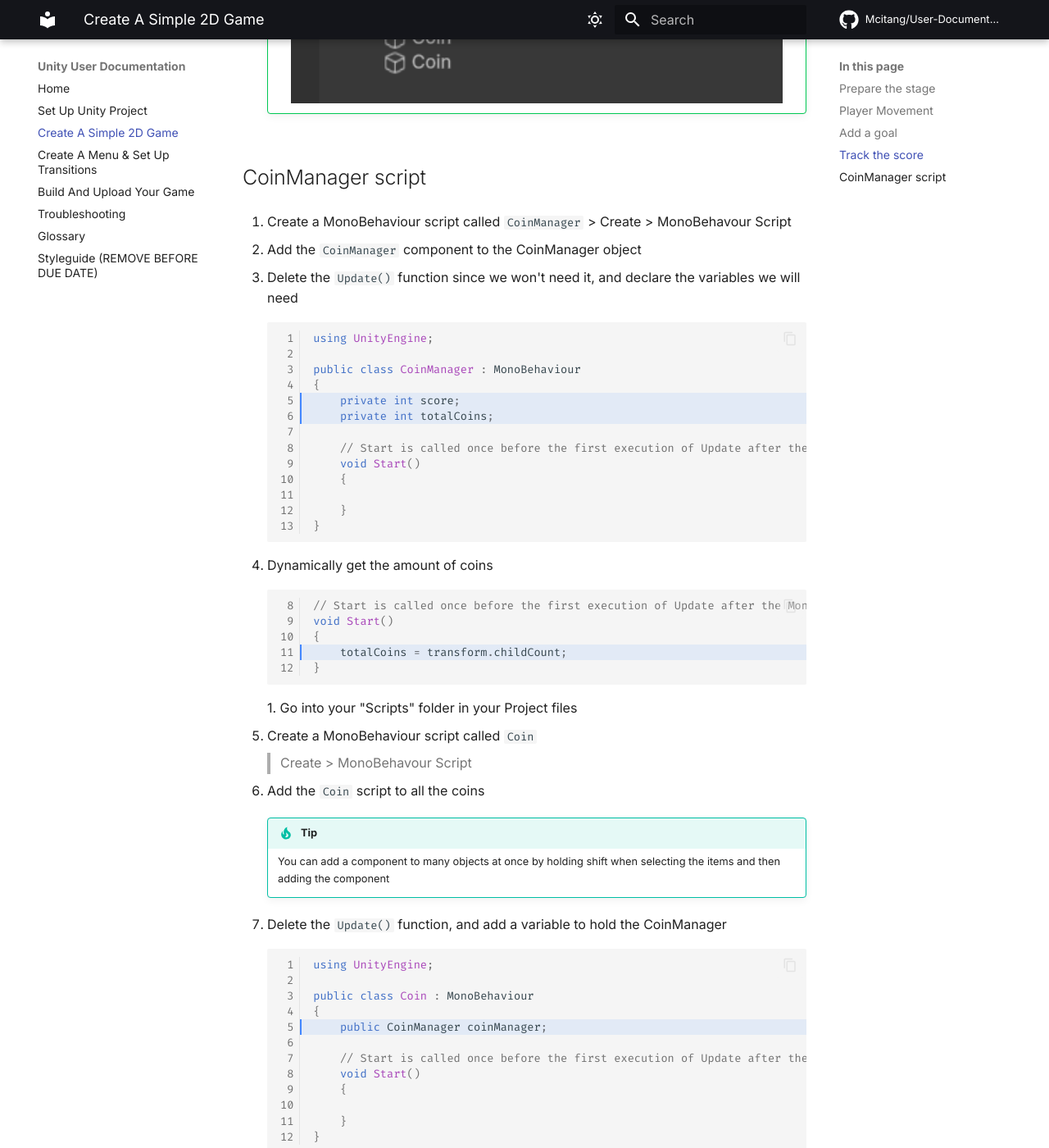
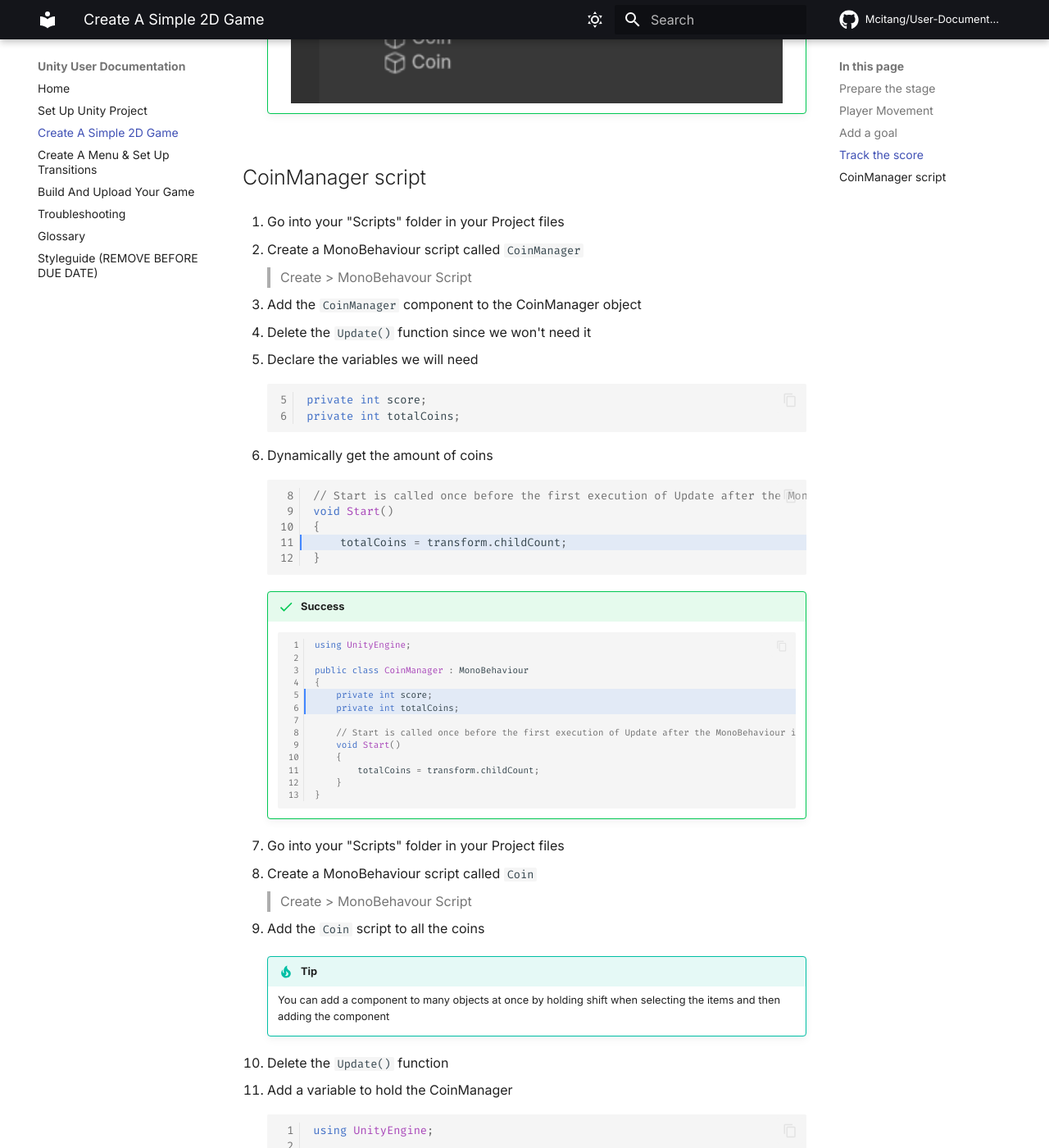
Before and after one commit to Mcitang/User-Documentation, an MkDocs documentation site: the page built from docs/make-game.md, in a window 1280 px wide and 1400 px high, scrolled down 11606 px. Shown: the whole window at 82% size. Built offline with MkDocs 1.6.1 and Material for MkDocs 9.7.7, drawn with Linux system fonts in a browser that asks for light colours; emoji names are drawn with the system emoji font; comment, search, counter and statistics services are not loaded.

Commit message:
Add success code block for the first part of the CoinManager

````diff
--- a/docs/make-game.md
+++ b/docs/make-game.md
@@ -358,27 +358,21 @@
 
 ## CoinManager script
 
+1. Go into your "Scripts" folder in your Project files
+
 1. Create a MonoBehaviour script called `CoinManager`
+
     > Create > MonoBehavour Script
 
 1. Add the `CoinManager` component to the CoinManager object
 
-1. Delete the `Update()` function since we won't need it, and declare the variables we will need
+1. Delete the `Update()` function since we won't need it
 
-    ```C# linenums="1" hl_lines="5-6"
-    using UnityEngine;
+1. Declare the variables we will need
 
-    public class CoinManager : MonoBehaviour
-    {
-        private int score;
-        private int totalCoins;
-
-        // Start is called once before the first execution of Update after the MonoBehaviour is created
-        void Start()
-        {
-
-        }
-    }
+    ```C# linenums="5"
+    private int score;
+    private int totalCoins;
     ```
 
 1. Dynamically get the amount of coins
@@ -390,6 +384,25 @@
         totalCoins = transform.childCount;
     }
     ```
+
+    !!! success
+
+        ```C# linenums="1" hl_lines="5-6"
+        using UnityEngine;
+
+        public class CoinManager : MonoBehaviour
+        {
+            private int score;
+            private int totalCoins;
+
+            // Start is called once before the first execution of Update after the MonoBehaviour is created
+            void Start()
+            {
+                totalCoins = transform.childCount;
+            }
+        }
+        ```
+
 1. Go into your "Scripts" folder in your Project files
 
 1. Create a MonoBehaviour script called `Coin`
@@ -401,7 +414,9 @@
     !!! tip
         You can add a component to many objects at once by holding shift when selecting the items and then adding the component
 
-1. Delete the `Update()` function, and add a variable to hold the CoinManager
+1. Delete the `Update()` function
+
+1. Add a variable to hold the CoinManager
 
     ```C# linenums="1" hl_lines="5"
     using UnityEngine;
````
